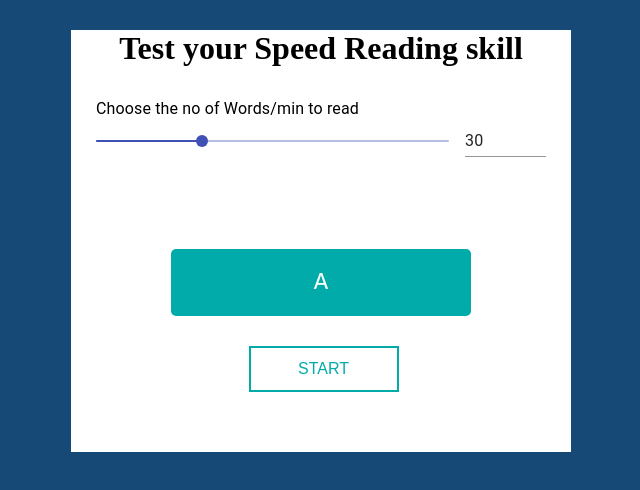
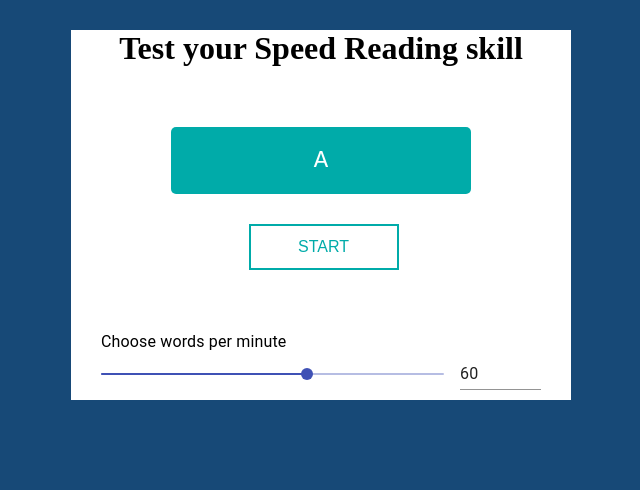
Before and after one commit to svrohith9/speed-reading-app, a React (Create React App) app: page / in a window 1280 px wide. Shown: the top 490 px of the page, without its empty margins (319-959 px from the left). Built offline with nearby package versions, Linux system fonts and the light colour scheme; the HTML template or start-up script is replaced by a standard one.

Commit message:
Slider Fix

```diff
--- a/src/App.css
+++ b/src/App.css
@@ -21,6 +21,7 @@ h1 {
   width: 100%;
   background: #fff;
   margin: 30px auto;
+  padding: 0px 30px;
   position: relative;
 }
 
--- a/src/App.js
+++ b/src/App.js
@@ -2,7 +2,10 @@ import React, { useState } from "react";
 import DisplayComponent from "./Components/DisplayComponent";
 import BtnComponent from "./Components/BtnComponent";
 import "./App.css";
-import InputSlider from "./Components/Slider";
+import Grid from "@material-ui/core/Grid";
+import Typography from "@material-ui/core/Typography";
+import Slider from "@material-ui/core/Slider";
+import Input from "@material-ui/core/Input";
 
 function App() {
   var sentence = "A quick brown fox ran over the dog";
@@ -15,15 +18,32 @@ function App() {
   // Not started = 0
   // started = 1
   // stopped = 2
+  const [value, setValue] = useState(60);
+
+  const handleSliderChange = (event, newValue) => {
+    setValue(newValue);
+  };
+
+  const handleInputChange = (event) => {
+    setValue(event.target.value === "" ? "" : Number(event.target.value));
+  };
+
+  const handleBlur = () => {
+    if (value < 0) {
+      setValue(0);
+    } else if (value > 300) {
+      setValue(300);
+    }
+  };
 
   const start = () => {
     run();
     setStatus(1);
-    setInterv(setInterval(run, 1000));
+    setInterv(setInterval(run, (60 / value) * 1000));
   };
 
   const run = () => {
-    if (index > wordsArray.length) {
+    if (index >= wordsArray.length) {
       index = 0;
     }
     setWord({ word: wordsArray[index++] });
@@ -37,6 +57,7 @@ function App() {
   const reset = () => {
     clearInterval(interv);
     setStatus(0);
+    setValue(60);
     setWord({ word: wordsArray[0] });
   };
 
@@ -48,7 +69,7 @@ function App() {
     <div className="main-section">
       <div className="clock-holder">
         <h1>Test your Speed Reading skill</h1>
-        <InputSlider />
+
         <div className="word-count">
           <DisplayComponent data={word.word} />
           <BtnComponent
@@ -59,6 +80,33 @@ function App() {
             start={start}
           />
         </div>
+        <Typography id="input-slider" gutterBottom>
+          Choose words per minute
+        </Typography>
+        <Grid container spacing={2} alignItems="center">
+          <Grid item xs>
+            <Slider
+              value={typeof value === "number" ? value : 0}
+              onChange={handleSliderChange}
+              aria-labelledby="input-slider"
+            />
+          </Grid>
+          <Grid item>
+            <Input
+              value={value}
+              margin="dense"
+              onChange={handleInputChange}
+              onBlur={handleBlur}
+              inputProps={{
+                step: 5,
+                min: 0,
+                max: 300,
+                type: "number",
+                "aria-labelledby": "input-slider",
+              }}
+            />
+          </Grid>
+        </Grid>
       </div>
     </div>
   );
--- a/src/Components/Slider.js
+++ /dev/null
@@ -1,57 +0,0 @@
-import React from "react";
-import Grid from "@material-ui/core/Grid";
-import Typography from "@material-ui/core/Typography";
-import Slider from "@material-ui/core/Slider";
-import Input from "@material-ui/core/Input";
-
-export default function InputSlider() {
-  const [value, setValue] = React.useState(30);
-
-  const handleSliderChange = (event, newValue) => {
-    setValue(newValue);
-  };
-
-  const handleInputChange = (event) => {
-    setValue(event.target.value === "" ? "" : Number(event.target.value));
-  };
-
-  const handleBlur = () => {
-    if (value < 0) {
-      setValue(0);
-    } else if (value > 300) {
-      setValue(300);
-    }
-  };
-
-  return (
-    <div className="main-section">
-      <Typography id="input-slider" gutterBottom>
-        Choose the no of Words/min to read
-      </Typography>
-      <Grid container spacing={2} alignItems="center">
-        <Grid item xs>
-          <Slider
-            value={typeof value === "number" ? value : 0}
-            onChange={handleSliderChange}
-            aria-labelledby="input-slider"
-          />
-        </Grid>
-        <Grid item>
-          <Input
-            value={value}
-            margin="dense"
-            onChange={handleInputChange}
-            onBlur={handleBlur}
-            inputProps={{
-              step: 5,
-              min: 0,
-              max: 300,
-              type: "number",
-              "aria-labelledby": "input-slider",
-            }}
-          />
-        </Grid>
-      </Grid>
-    </div>
-  );
-}
```
